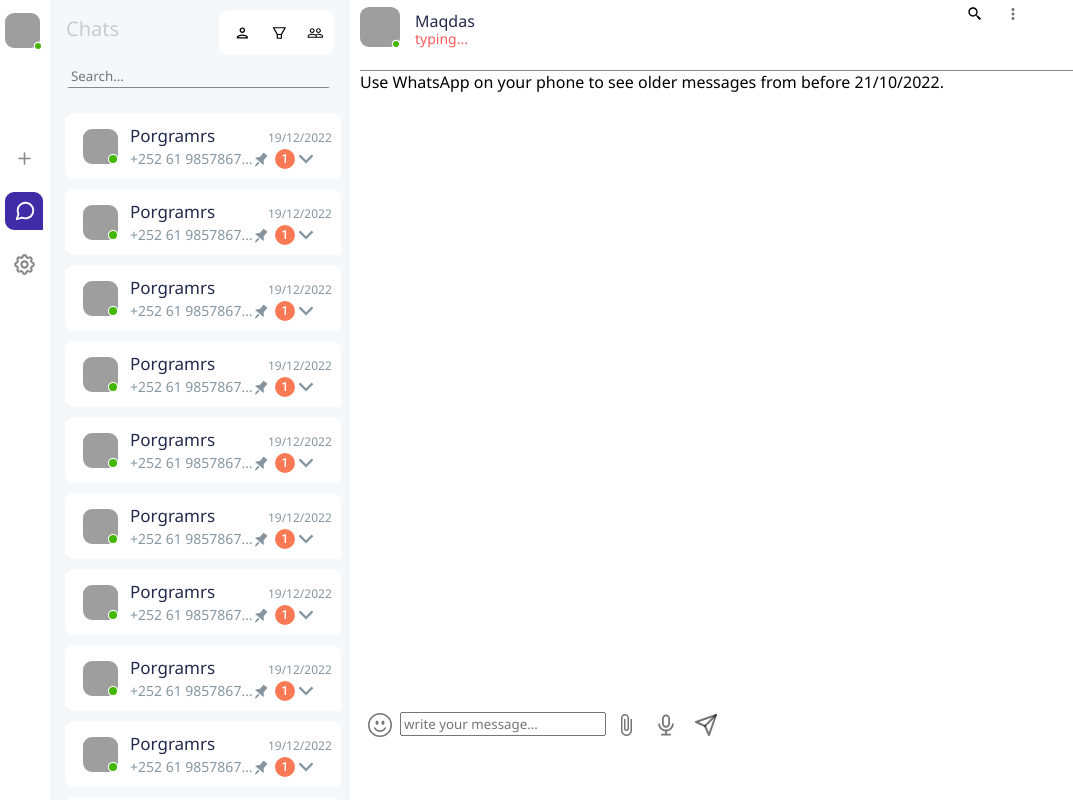
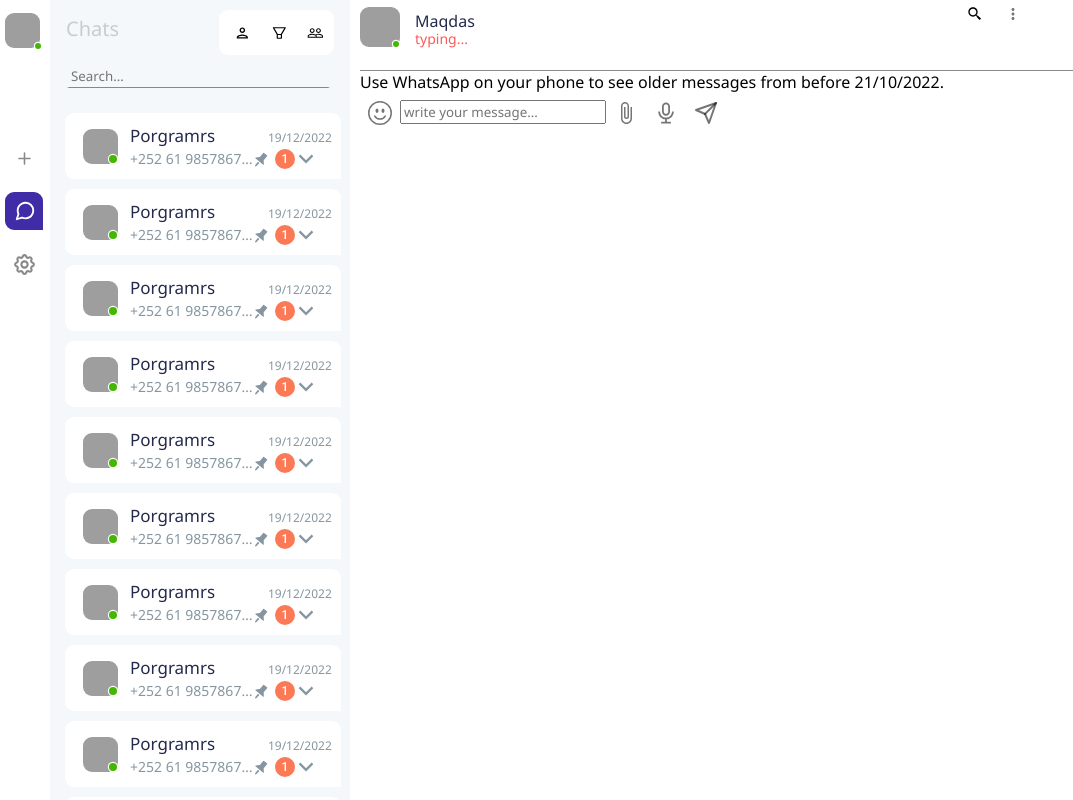
Before and after one commit to mohamedabdifitah/web-chat, a React (Vite) app: page / in a window 1280 px wide. Shown: the whole page, without its empty margins (0-1073 px from the left). Built offline with nearby package versions, Linux system fonts and the light colour scheme; grey boxes are pictures that could not be loaded.

Commit message:
stablesing

```diff
--- a/src/pages/chatPage/index.css
+++ b/src/pages/chatPage/index.css
@@ -48,15 +48,3 @@
   /* color: var(--recent-message-off); */
   overflow: hidden;
 }
-
-.chat-body{
-  position: relative;
-  height: 87%;
-  display: flex;
-  flex-direction: column;
-}
-.copybale-area{
-  position: relative;
-  flex: 1;
-
-}
```
